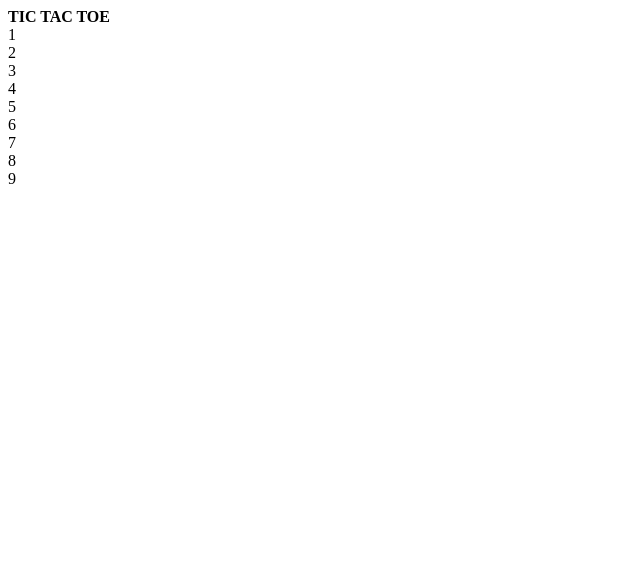
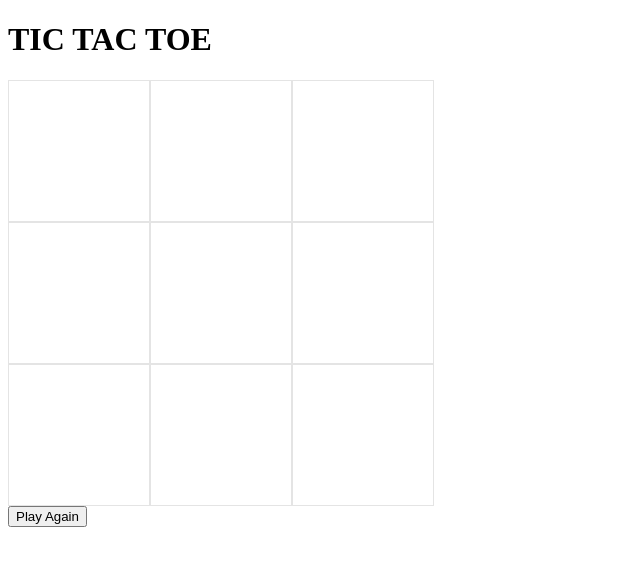
Before and after one commit to dreedup/unit-1-project, a plain HTML site: page index.html in a window 1280 px wide. Shown: the whole page, without its empty margins (0-640 px from the left). Drawn offline with Linux system fonts and the light colour scheme.

Commit message:
Styled 3x3grid box

```diff
--- a/index.html
+++ b/index.html
@@ -9,18 +9,22 @@
 </head>
 
 <body>
-  <b>TIC TAC TOE</b>
+  <b><h1>TIC TAC TOE</h1></b>
+
   <div id='gameboard'>
-    <div id='tile'>1</div>
-    <div id='tile'>2</div>
-    <div id='tile'>3</div>
-    <div id='tile'>4</div>
-    <div id='tile'>5</div>
-    <div id='tile'>6</div>
-    <div id='tile'>7</div>
-    <div id='tile'>8</div>
-    <div id='tile'>9</div>
+    <div id='tile'></div>
+    <div id='tile'></div>
+    <div id='tile'></div>
+    <div id='tile'></div>
+    <div id='tile'></div>
+    <div id='tile'></div>
+    <div id='tile'></div>
+    <div id='tile'></div>
+    <div id='tile'></div>
+
   </div>
+
+  <button id="restartBtn">Play Again</button>
 </body>
 
 </html>
--- a/style.css
+++ b/style.css
@@ -0,0 +1,19 @@
+
+
+#gameboard {
+    display: grid;
+    grid-template-columns: repeat(3, 0fr);
+  }
+
+    #tile {
+      display : flex;
+      width   : 100px;
+      height  : 100px;
+      border  : 1px solid #e4e4e4;
+
+      color       : #e4e4e4;
+      font-size   : 5em;
+      font-weight : 100;
+      text-align  : center;
+      padding     : 20px;
+    }
```
